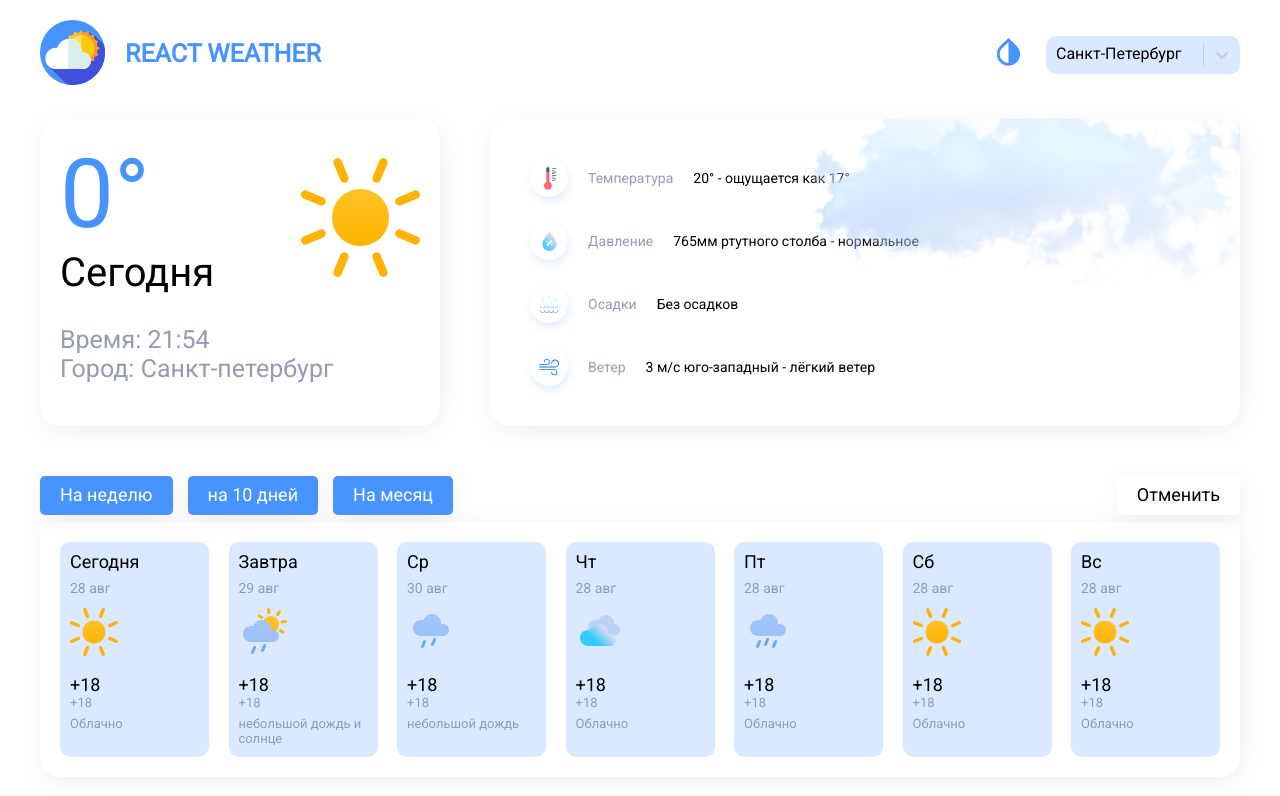
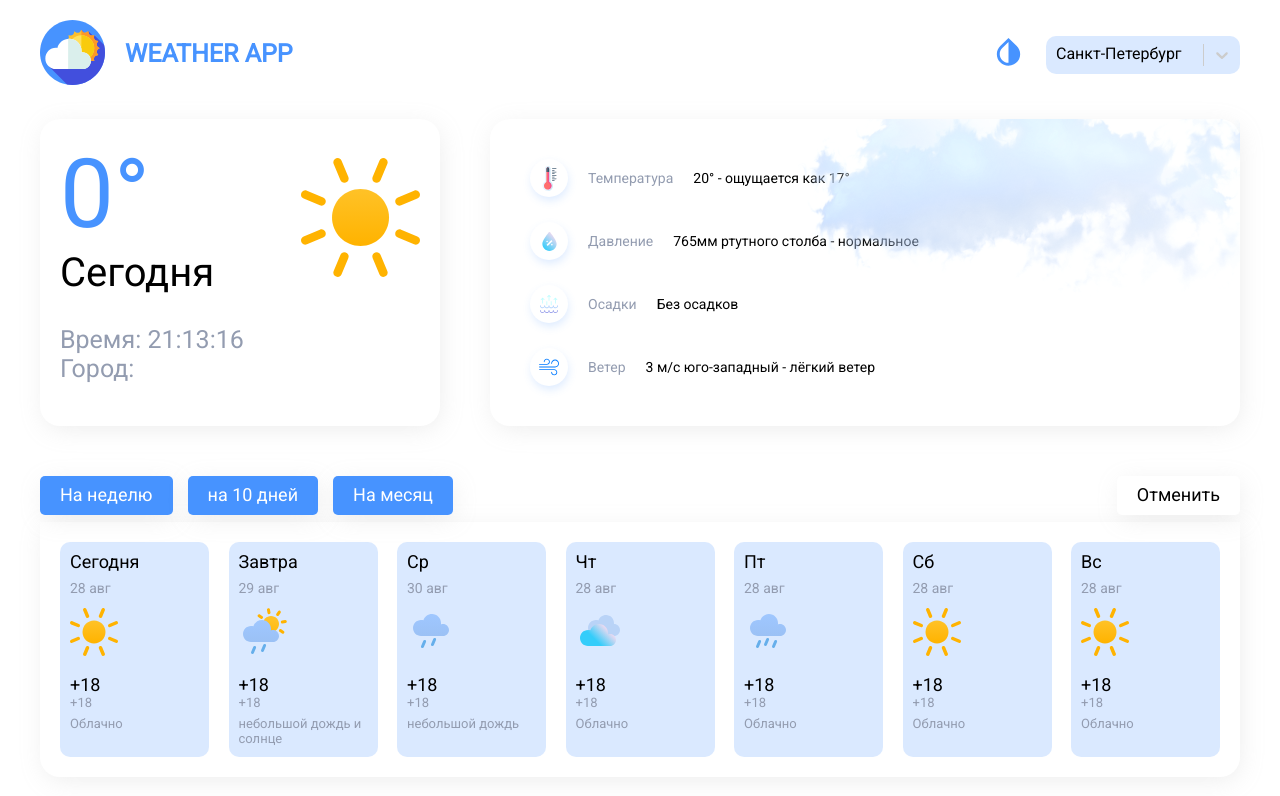
Before and after one commit to WilDwMe/React-Weather-App, a React (Create React App) app: page / in a window 1280 px wide. Shown: the top 796 px of the page. Built offline with nearby package versions, Linux system fonts and the light colour scheme; no server answers.

Commit message:
connect and deploy config to Firebase, add timestamp UI

```diff
--- a/package.json
+++ b/package.json
@@ -15,6 +15,7 @@
     "@types/react-redux": "^7.1.23",
     "@types/react-router-dom": "^5.3.3",
     "@types/react-select": "^5.0.1",
+    "moment": "^2.29.1",
     "normalize.css": "^8.0.1",
     "react": "^17.0.2",
     "react-dom": "^17.0.2",
--- a/src/pages/Home/Home.tsx
+++ b/src/pages/Home/Home.tsx
@@ -15,7 +15,7 @@ export const Home = (props: Props) => {
   const { weather } = useCustomSelector(selectCurrentWeatherData);
 
   useEffect(() => {
-    dispatch(fetchCurrentWeather('paris'));
+    dispatch(fetchCurrentWeather('moscow'));
   }, [dispatch]);
 
   return (
--- a/src/pages/Home/components/ThisDay/ThisDay.tsx
+++ b/src/pages/Home/components/ThisDay/ThisDay.tsx
@@ -1,6 +1,7 @@
-import React from 'react';
+import React, { useState, useEffect } from 'react';
 import { GlobalSvgSelector } from '../../../../assets/icons/global/globalSvgSelector';
 import { Weather } from '../../../../store/types/type';
+import moment from 'moment';
 import s from './ThisDay.module.scss';
 
 interface Props {
@@ -8,6 +9,14 @@ interface Props {
 }
 
 export const ThisDay = ({ weather }: Props) => {
+
+    const [time, setTime] = useState(moment().format('HH:mm:ss'));
+
+    useEffect(() => {
+        setInterval(() => {
+            setTime(moment().format('HH:mm:ss'));
+        }, 1000);
+    })
 
     return (
         <div className={s.this__day}>
@@ -19,8 +28,8 @@ export const ThisDay = ({ weather }: Props) => {
                 <GlobalSvgSelector id="sun" />
             </div>
             <div className={s.bottom__block}>
-                <div className={s.this__time}>Время: <span>21:54</span></div>
-                <div className={s.this__city}>Город: <span>Санкт-петербург</span></div>
+                <div className={s.this__time}>Время: <span>{time}</span></div>
+                <div className={s.this__city}>Город: <span>{weather.name}</span></div>
             </div>
         </div>
     )
--- a/src/services/WeatherService.ts
+++ b/src/services/WeatherService.ts
@@ -5,6 +5,6 @@ import { Weather } from "../store/types/type";
 export class WeatherService {
     static getCurrentWeather(city: string):
         Promise<AxiosResponse<Weather>>{
-        return api.get<Weather>(`/weather?q=${city}`);
+        return api.get<Weather>(`/weather?q=${city}&lang=ru`);
     }
 }
--- a/src/shared/Header/Header.tsx
+++ b/src/shared/Header/Header.tsx
@@ -44,7 +44,7 @@ export const Header = (props: Props) => {
                 <div className={s.logo}>
                     <GlobalSvgSelector id="header-logo" />
                 </div>
-                <div className={s.title}>React Weather</div>
+                <div className={s.title}>Weather App</div>
             </div>
             <div className={s.wrapper}>
                 <div className={s.change_theme} onClick={changeTheme}>
--- a/src/store/slices/currentWeatherSlice.ts
+++ b/src/store/slices/currentWeatherSlice.ts
@@ -16,8 +16,10 @@ type Response = {
 const initialState: CurrentWeather = {
     weather: {
         main: {
-            temp: 0
-        }
+            temp: 0,
+        },
+        name: '',
+        dt: 0
     },
     isLoading: false,
     response: {
--- a/src/store/types/type.ts
+++ b/src/store/types/type.ts
@@ -1,5 +1,7 @@
 export type Weather = {
     main: {
         temp: number;
-    };
+    },
+    name: string;
+    dt: number;
 };
```
Also changed, not shown: firebase.json (added), 2 other files (tests, documents, lock files or other folders).
